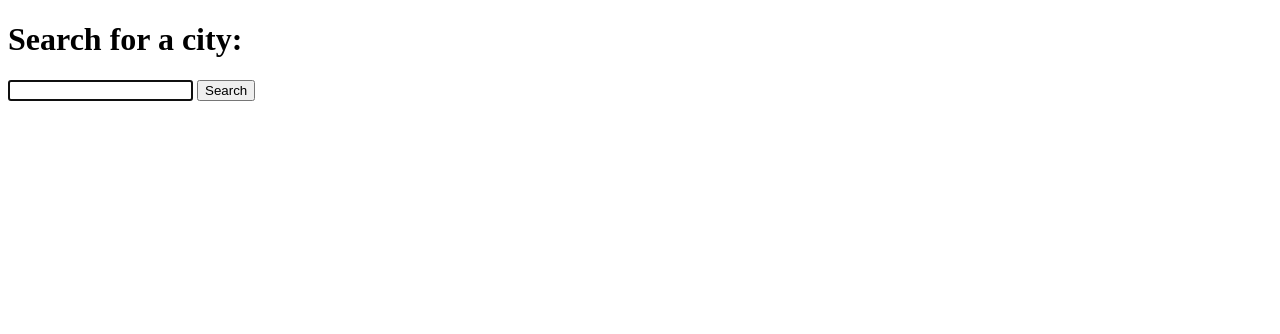
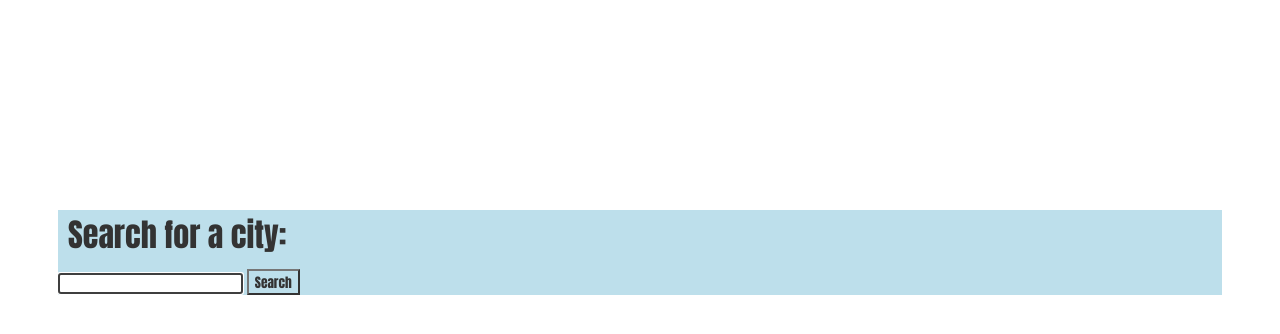
Before and after one commit to Quaz711/WeatherDashboard, a plain HTML site: page index.html in a window 1280 px wide. Drawn offline with Linux system fonts and the light colour scheme.

Commit message:
basic css implemented

```diff
--- a/assets/style.css
+++ b/assets/style.css
@@ -0,0 +1,25 @@
+body {
+    background: white;
+    font-family: Impact, Haettenschweiler, 'Arial Narrow Bold', sans-serif;
+}
+
+h1 {
+    margin: 10px;
+}
+
+.city-search {
+    margin: 150px auto;
+    background-color: white;
+    padding: 50px 50px;
+    border-radius: 18px;
+    opacity: 80%;
+}
+
+.card {
+    background-color: lightblue;
+}
+
+.button {
+    background-color: lightblue;
+    font-family: Impact, Haettenschweiler, 'Arial Narrow Bold', sans-serif;
+}
--- a/index.html
+++ b/index.html
@@ -17,7 +17,7 @@
                     <form id="search-box" class="card-body">
                         <label></label>
                         <input name="city-name" size="20" id="city-name" type="text" autofocus="true">
-                        <button class="button btn-md" type="submit">Search</button>
+                        <button class="button btn-lg" type="submit">Search</button>
                     </form>
                 </div>
             </div>
```
